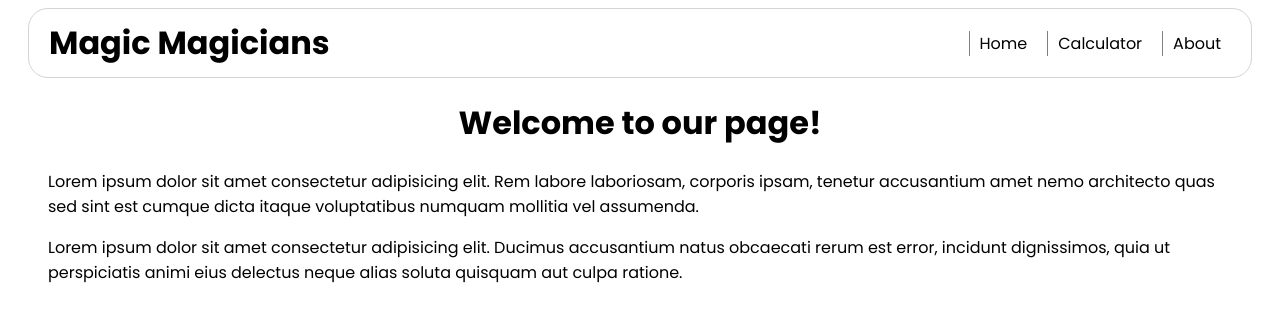
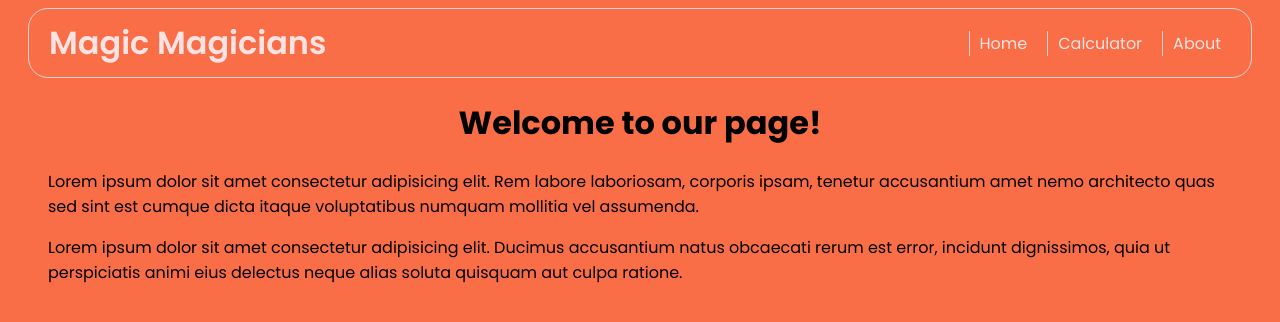
Before and after one commit to KaskMIL/math_magicians, a React (Create React App) app: page / in a window 1280 px wide. Shown: the top 322 px of the page. Built offline with nearby package versions, Linux system fonts and the light colour scheme.

Commit message:
Added styles to h1 and delete unnesesary commented text

```diff
--- a/src/app.css
+++ b/src/app.css
@@ -11,9 +11,14 @@ html {
   box-sizing: inherit;
 }
 
+:root {
+  --orange: #F96E46;
+}
+
 body {
   font-size: 1.6rem;
   font-family: 'Poppins', sans-serif;
+  background-color: #F96E46;
 }
 
 .btnCont {
--- a/src/components/styles/Header.module.css
+++ b/src/components/styles/Header.module.css
@@ -6,11 +6,19 @@
   padding: 1rem 2rem;
   border: 1px solid rgb(212, 212, 212);
   border-radius: 2rem;
+  color: #FFE3E3;
 }
 
 .header h1 {
   margin: 0;
   padding: 0;
+  font-weight: 600;
+  transition: 0.5s;
+}
+
+.header h1:hover {
+  transform: scale(1.1);
+  cursor: pointer;
 }
 
 .header nav ul {
@@ -23,12 +31,12 @@
 .header nav ul li {
   margin-left: 1rem;
   padding: 0 1rem;
-  border-left: solid 0.1rem grey;
+  border-left: solid 0.1rem rgb(212, 212, 212);
   transition: 0.5s;
 }
 
 .header a {
-  color: black;
+  color: #FFE3E3;
   text-decoration: none;
 }
 
```
Also changed, not shown: public/index.html (+0 -23 lines).
